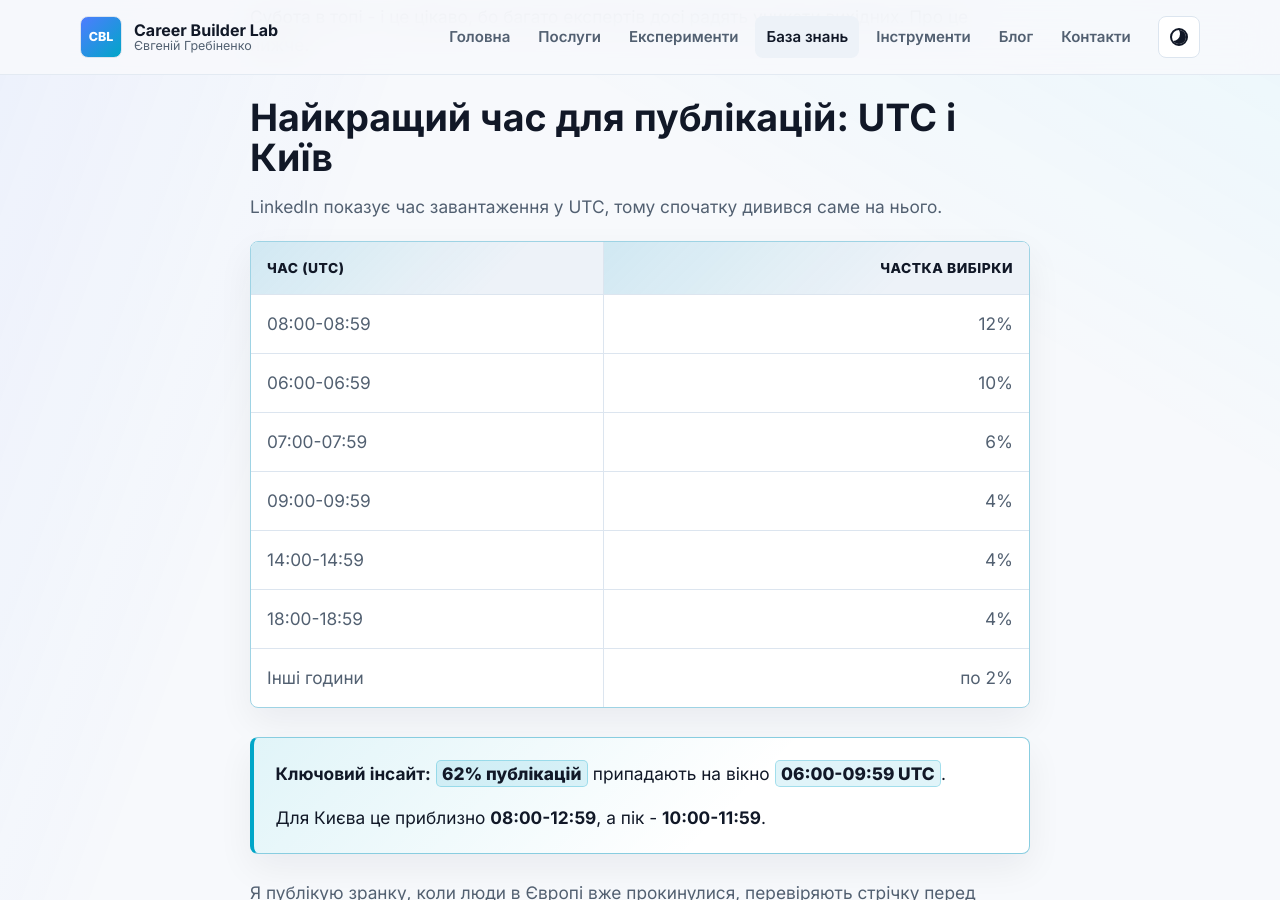
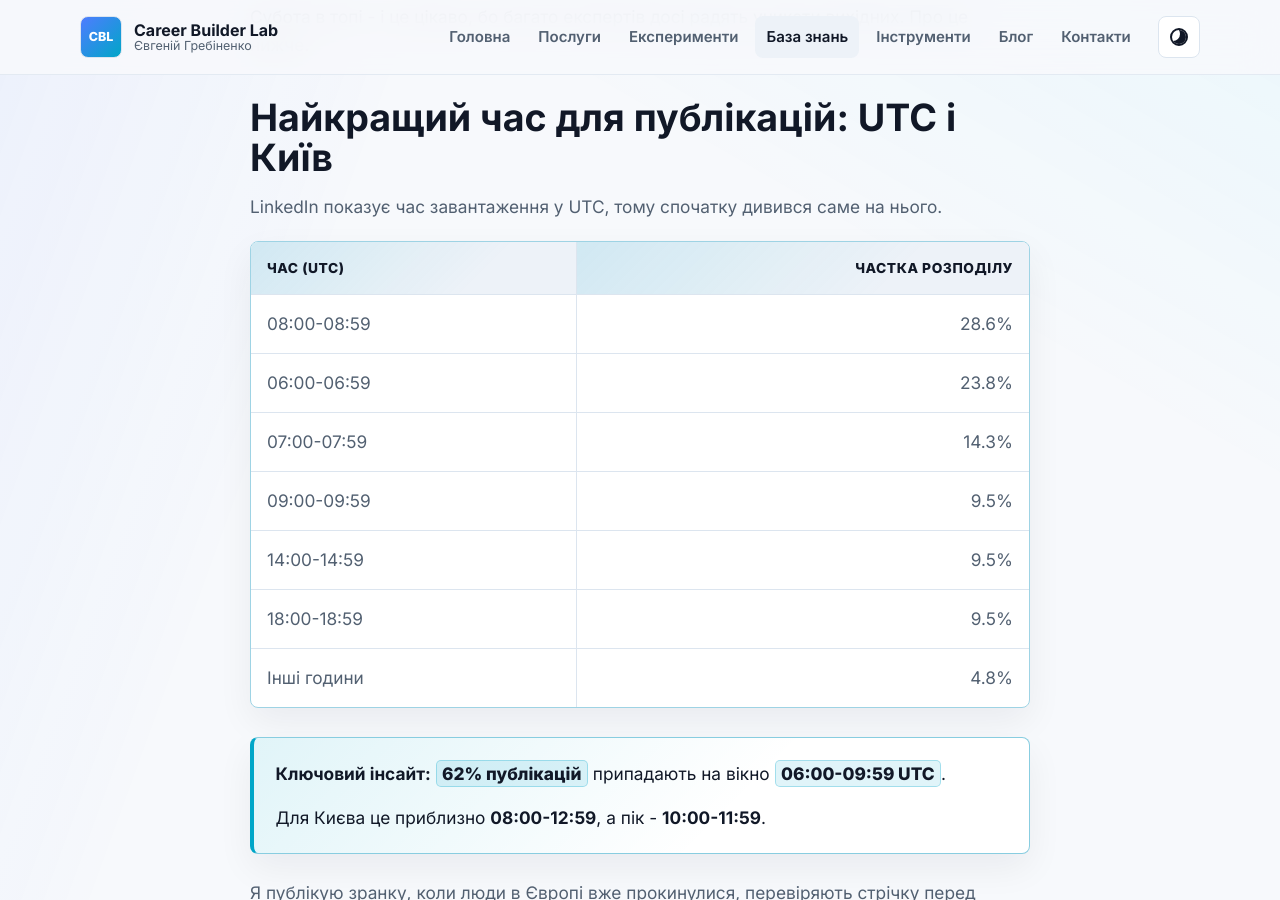
Before and after one commit to jenya112115-source/careerbuilderlab, a Jekyll site: the page built from _resources/best_time_to_post_linkedin.md, in a window 1280 px wide and 900 px high, scrolled down 3698 px. Built offline with Jekyll 4.4.1, drawn with Linux system fonts in a browser that asks for light colours.

Commit message:
Add files via upload

```diff
--- a/_resources/best_time_to_post_linkedin.md
+++ b/_resources/best_time_to_post_linkedin.md
@@ -83,15 +83,15 @@ resource_class: "best-time-resource"
 
 LinkedIn показує час завантаження у UTC, тому спочатку дивився саме на нього.
 
-| Час (UTC) | Частка вибірки |
+| Час (UTC) | Частка розподілу |
 | --- | ---: |
-| 08:00-08:59 | 12% |
-| 06:00-06:59 | 10% |
-| 07:00-07:59 | 6% |
-| 09:00-09:59 | 4% |
-| 14:00-14:59 | 4% |
-| 18:00-18:59 | 4% |
-| Інші години | по 2% |
+| 08:00-08:59 | 28.6% |
+| 06:00-06:59 | 23.8% |
+| 07:00-07:59 | 14.3% |
+| 09:00-09:59 | 9.5% |
+| 14:00-14:59 | 9.5% |
+| 18:00-18:59 | 9.5% |
+| Інші години | 4.8% |
 
 <div class="article-callout timing-key-callout">
   <p><strong>Ключовий інсайт:</strong> <span class="timing-highlight">62% публікацій</span> припадають на вікно <span class="timing-highlight">06:00-09:59 UTC</span>.</p>
```
